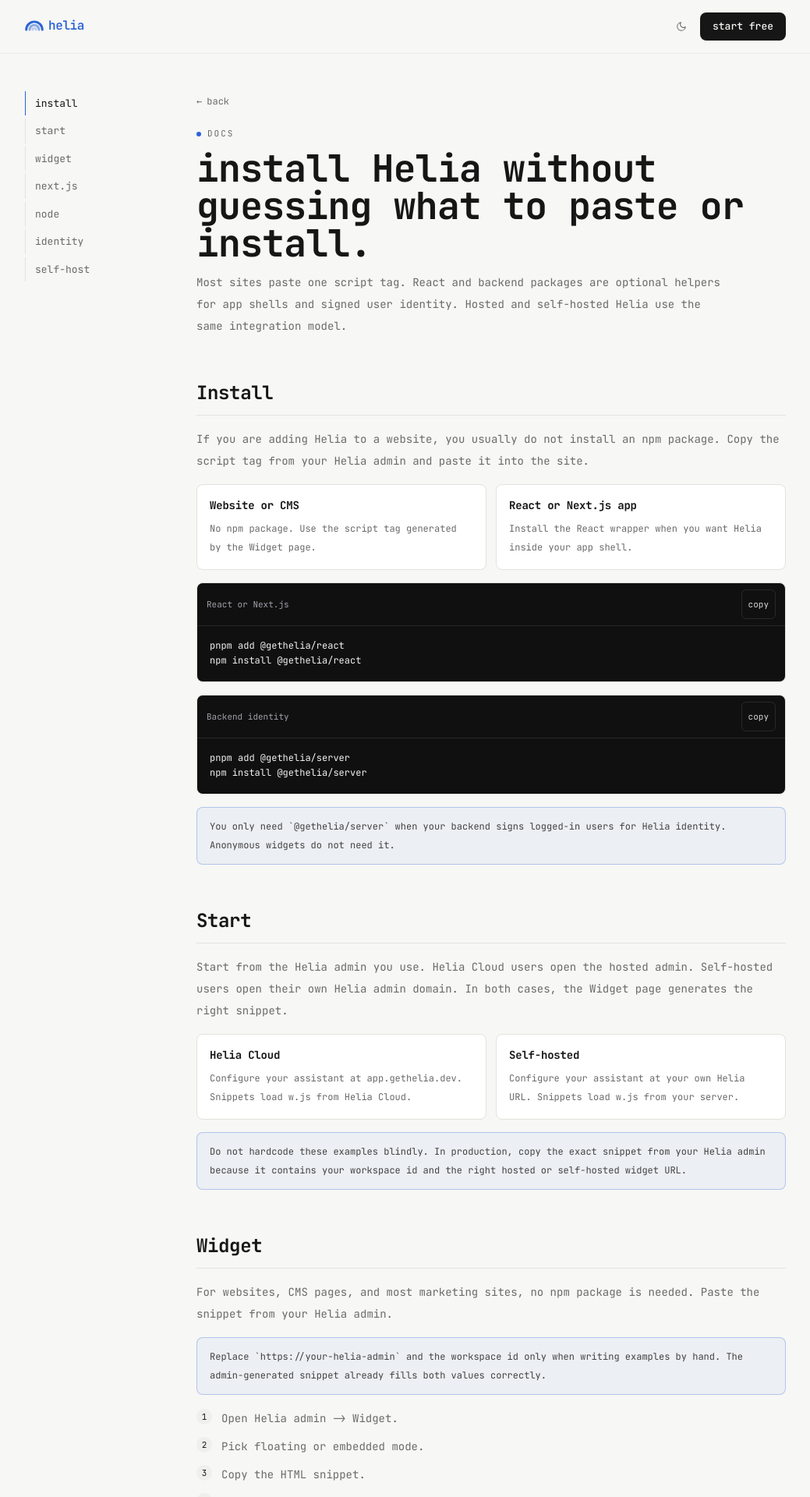
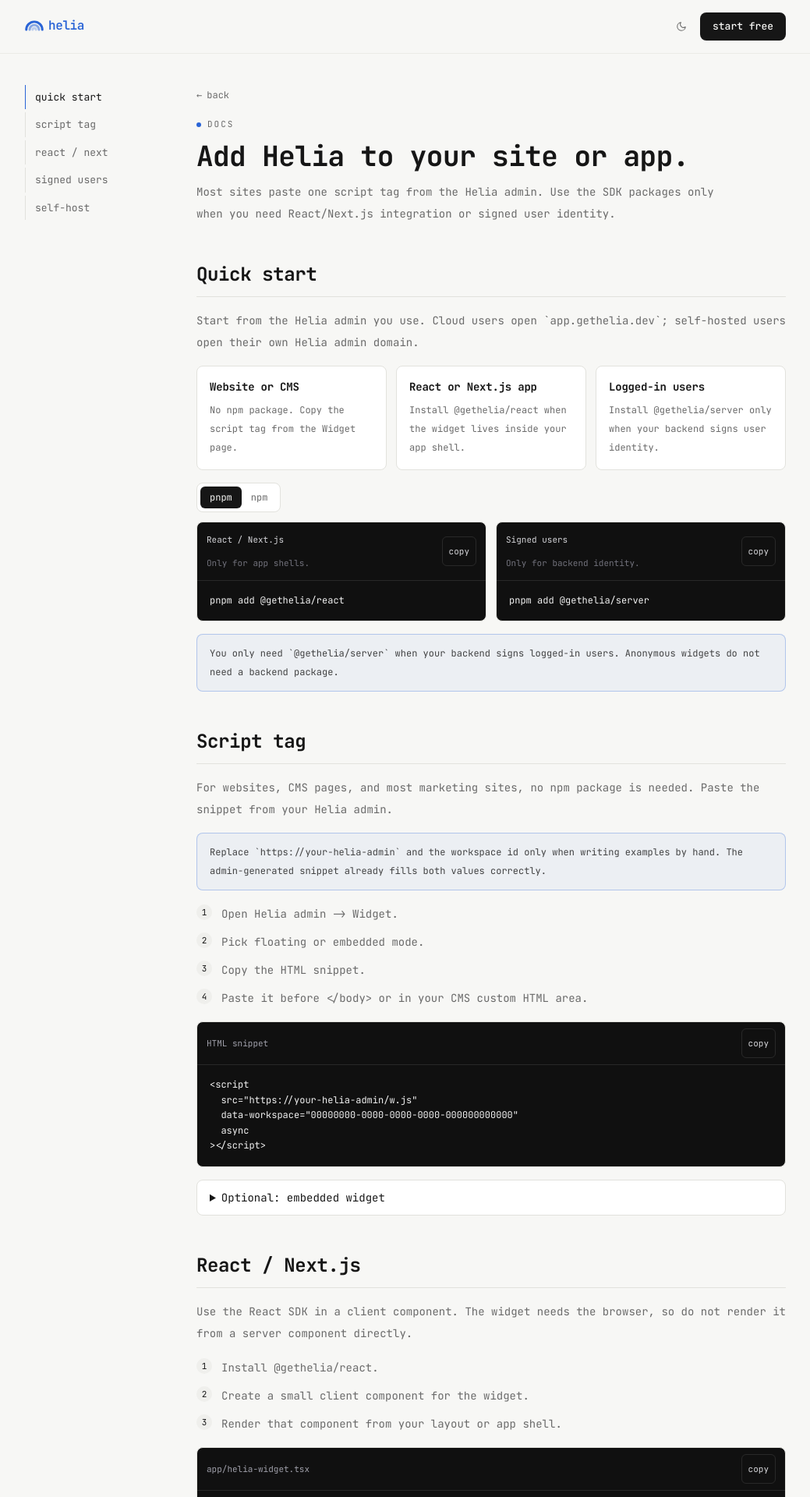
Before and after one commit to snowztech/helia, a Next.js app in the folder apps/landing/: page /docs in a window 1280 px wide. Shown: the top 1920 px of the page at 78% size, without its empty margins (120-1159 px from the left). Built offline with nearby package versions, Linux system fonts and the light colour scheme.

Commit message:
update docs

```diff
--- /dev/null
+++ b/apps/landing/src/app/docs/install-commands.tsx
@@ -0,0 +1,87 @@
+"use client";
+
+import { useState } from "react";
+import { CopyCode } from "./copy-code";
+
+const packageManagers = ["pnpm", "npm"] as const;
+
+type PackageManager = (typeof packageManagers)[number];
+
+const commands: Record<PackageManager, { react: string; server: string }> = {
+  pnpm: {
+    react: "pnpm add @gethelia/react",
+    server: "pnpm add @gethelia/server",
+  },
+  npm: {
+    react: "npm install @gethelia/react",
+    server: "npm install @gethelia/server",
+  },
+};
+
+export function InstallCommands() {
+  const [manager, setManager] = useState<PackageManager>("pnpm");
+
+  return (
+    <div className="space-y-3">
+      <div
+        className="inline-flex rounded-lg border border-line bg-card p-1"
+        aria-label="Package manager"
+      >
+        {packageManagers.map((option) => (
+          <button
+            key={option}
+            type="button"
+            onClick={() => setManager(option)}
+            aria-pressed={manager === option}
+            className={[
+              "rounded-md px-3 py-1.5 text-xs transition-colors",
+              manager === option
+                ? "bg-fg text-bg"
+                : "text-muted hover:bg-muted-bg hover:text-fg",
+            ].join(" ")}
+          >
+            {option}
+          </button>
+        ))}
+      </div>
+
+      <div className="grid gap-3 md:grid-cols-2">
+        <InstallCommand
+          title="React / Next.js"
+          note="Only for app shells."
+          command={commands[manager].react}
+        />
+        <InstallCommand
+          title="Signed users"
+          note="Only for backend identity."
+          command={commands[manager].server}
+        />
+      </div>
+    </div>
+  );
+}
+
+function InstallCommand({
+  title,
+  note,
+  command,
+}: {
+  title: string;
+  note: string;
+  command: string;
+}) {
+  return (
+    <div className="overflow-hidden rounded-lg border border-line bg-[#101010]">
+      <div className="flex items-center justify-between gap-3 border-b border-white/10 px-3 py-2">
+        <div>
+          <p className="text-[11px] text-zinc-300">{title}</p>
+          <p className="mt-0.5 text-[11px] text-zinc-500">{note}</p>
+        </div>
+        <CopyCode code={command} />
+      </div>
+      <pre className="overflow-x-auto p-4 text-[12px] leading-relaxed text-[#f2f2f2]">
+        <code>{command}</code>
+      </pre>
+    </div>
+  );
+}
--- a/apps/landing/src/app/docs/page.tsx
+++ b/apps/landing/src/app/docs/page.tsx
@@ -5,6 +5,7 @@
 import { ThemeToggle } from "../_components/theme-toggle";
 import { CopyCode } from "./copy-code";
 import { DocsNav } from "./docs-nav";
+import { InstallCommands } from "./install-commands";
 
 const SITE_URL = process.env.NEXT_PUBLIC_SITE_URL ?? "https://gethelia.dev";
 const APP_URL = process.env.NEXT_PUBLIC_APP_URL ?? "https://app.gethelia.dev";
@@ -17,12 +18,10 @@
 };
 
 const sections = [
-  { id: "install", label: "install" },
-  { id: "start", label: "start" },
-  { id: "widget", label: "widget" },
-  { id: "next", label: "next.js" },
-  { id: "node", label: "node" },
-  { id: "identity", label: "identity" },
+  { id: "start", label: "quick start" },
+  { id: "script-tag", label: "script tag" },
+  { id: "react", label: "react / next" },
+  { id: "identity", label: "signed users" },
   { id: "self-host", label: "self-host" },
 ];
 
@@ -48,13 +47,13 @@
         </div>
       </header>
 
-      <main className="mx-auto grid max-w-5xl gap-10 px-6 py-12 lg:grid-cols-[180px_1fr]">
+      <main className="mx-auto grid max-w-5xl gap-10 px-6 py-10 lg:grid-cols-[180px_1fr]">
         <aside className="hidden lg:block">
           <DocsNav sections={sections} />
         </aside>
 
-        <div className="min-w-0 space-y-14">
-          <section className="space-y-5">
+        <div className="min-w-0 space-y-12">
+          <section className="space-y-4">
             <Link
               href="/"
               className="inline-flex items-center gap-1.5 text-xs text-muted transition-colors hover:text-fg"
@@ -63,73 +62,45 @@
             </Link>
             <div className="space-y-3">
               <p className="eyebrow">docs</p>
-              <h1 className="max-w-3xl text-4xl tracking-tight md:text-5xl">
-                install Helia without guessing what to paste or install.
+              <h1 className="max-w-3xl text-3xl tracking-tight md:text-4xl">
+                Add Helia to your site or app.
               </h1>
               <p className="max-w-2xl text-sm leading-7 text-muted">
-                Most sites paste one script tag. React and backend packages are
-                optional helpers for app shells and signed user identity. Hosted
-                and self-hosted Helia use the same integration model.
+                Most sites paste one script tag from the Helia admin. Use the
+                SDK packages only when you need React/Next.js integration or
+                signed user identity.
               </p>
             </div>
           </section>
 
-          <DocSection id="install" title="Install">
+          <DocSection id="start" title="Quick start">
             <p>
-              If you are adding Helia to a website, you usually do not install
-              an npm package. Copy the script tag from your Helia admin and
-              paste it into the site.
+              Start from the Helia admin you use. Cloud users open
+              `app.gethelia.dev`; self-hosted users open their own Helia admin
+              domain.
             </p>
-            <div className="grid gap-3 md:grid-cols-2">
+            <div className="grid gap-3 md:grid-cols-3">
               <InfoCard
                 title="Website or CMS"
-                text="No npm package. Use the script tag generated by the Widget page."
+                text="No npm package. Copy the script tag from the Widget page."
               />
               <InfoCard
                 title="React or Next.js app"
-                text="Install the React wrapper when you want Helia inside your app shell."
+                text="Install @gethelia/react when the widget lives inside your app shell."
+              />
+              <InfoCard
+                title="Logged-in users"
+                text="Install @gethelia/server only when your backend signs user identity."
               />
             </div>
-            <CodeBlock
-              title="React or Next.js"
-              code={`pnpm add @gethelia/react
-npm install @gethelia/react`}
-            />
-            <CodeBlock
-              title="Backend identity"
-              code={`pnpm add @gethelia/server
-npm install @gethelia/server`}
-            />
+            <InstallCommands />
             <Callout>
               You only need `@gethelia/server` when your backend signs logged-in
-              users for Helia identity. Anonymous widgets do not need it.
+              users. Anonymous widgets do not need a backend package.
             </Callout>
           </DocSection>
 
-          <DocSection id="start" title="Start">
-            <p>
-              Start from the Helia admin you use. Helia Cloud users open the
-              hosted admin. Self-hosted users open their own Helia admin domain.
-              In both cases, the Widget page generates the right snippet.
-            </p>
-            <div className="grid gap-3 md:grid-cols-2">
-              <InfoCard
-                title="Helia Cloud"
-                text="Configure your assistant at app.gethelia.dev. Snippets load w.js from Helia Cloud."
-              />
-              <InfoCard
-                title="Self-hosted"
-                text="Configure your assistant at your own Helia URL. Snippets load w.js from your server."
-              />
-            </div>
-            <Callout>
-              Do not hardcode these examples blindly. In production, copy the
-              exact snippet from your Helia admin because it contains your
-              workspace id and the right hosted or self-hosted widget URL.
-            </Callout>
-          </DocSection>
-
-          <DocSection id="widget" title="Widget">
+          <DocSection id="script-tag" title="Script tag">
             <p>
               For websites, CMS pages, and most marketing sites, no npm package
               is needed. Paste the snippet from your Helia admin.
@@ -155,7 +126,8 @@
   async
 ></script>`}
             />
-            <p>
+            <Details title="Optional: embedded widget">
+              <p className="mb-3">
                 Embedded mode mounts the chat inside a container. Give the
                 container a height or the widget will collapse.
               </p>
@@ -170,9 +142,10 @@
   async
 ></script>`}
               />
+            </Details>
           </DocSection>
 
-          <DocSection id="next" title="Next.js">
+          <DocSection id="react" title="React / Next.js">
             <p>
               Use the React SDK in a client component. The widget needs the
               browser, so do not render it from a server component directly.
@@ -211,54 +184,21 @@
             />
           </DocSection>
 
-          <DocSection id="node" title="Node">
+          <DocSection id="identity" title="Signed users">
             <p>
-              Use the server package from a backend route after your own auth
-              has identified the current user. The package signs identity data;
-              it does not replace your auth system.
-            </p>
-            <CodeBlock
-              title="Express endpoint"
-              code={`import express from "express";
-import { signIdentity } from "@gethelia/server";
-
-const app = express();
-
-app.get("/api/helia/token", requireAuth, (req, res) => {
-  res.json(
-    signIdentity(
-      { id: req.user.id, name: req.user.name },
-      process.env.HELIA_IDENTITY_SECRET!,
-    ),
-  );
-});`}
-            />
-            <p>
-              Connect that endpoint to either the script tag or the React
-              widget using `tokenEndpoint`.
-            </p>
-            <CodeBlock
-              title="React widget with Node token endpoint"
-              code={`<HeliaWidget
-  workspace="${workspaceId}"
-  tokenEndpoint="/api/helia/token"
-/>`}
-            />
-          </DocSection>
-
-          <DocSection id="identity" title="Identity">
-            <p>
-              Identity is for logged-in products. Your backend signs the
-              current user; Helia verifies that signature before the chat turn.
-              This works the same on Helia Cloud and self-hosted Helia.
+              Use signed identity when Helia should know who is chatting. Your
+              backend returns a signed identity for the current user; Helia
+              verifies that signature on chat requests. This works the same on
+              Helia Cloud and self-hosted Helia.
             </p>
             <StepList
               items={[
+                "Install @gethelia/server in your backend.",
                 "Generate an identity secret in Helia Settings.",
-                "Store it as HELIA_IDENTITY_SECRET in your backend.",
-                "Add a token endpoint that returns signIdentity(...).",
-                "Connect tokenEndpoint to the widget.",
-                "Enable Reject anonymous chats after signed traffic works.",
+                "Store it as HELIA_IDENTITY_SECRET on the server.",
+                "Return signIdentity(...) from a token endpoint after your own auth resolves the user.",
+                "Pass tokenEndpoint to the React widget or data-token-endpoint to the script tag.",
+                "Enable Reject anonymous chats only after signed traffic works.",
               ]}
             />
             <CodeBlock
@@ -297,6 +237,24 @@
   async
 ></script>`}
             />
+            <Details title="Optional: Express endpoint">
+              <CodeBlock
+                title="Node / Express"
+                code={`import express from "express";
+import { signIdentity } from "@gethelia/server";
+
+const app = express();
+
+app.get("/api/helia/token", requireAuth, (req, res) => {
+  res.json(
+    signIdentity(
+      { id: req.user.id, name: req.user.name },
+      process.env.HELIA_IDENTITY_SECRET!,
+    ),
+  );
+});`}
+              />
+            </Details>
           </DocSection>
 
           <DocSection id="self-host" title="Self-host">
@@ -376,6 +334,21 @@
   );
 }
 
+function Details({
+  title,
+  children,
+}: {
+  title: string;
+  children: React.ReactNode;
+}) {
+  return (
+    <details className="rounded-lg border border-line bg-card px-4 py-3">
+      <summary className="cursor-pointer text-sm text-fg">{title}</summary>
+      <div className="mt-3">{children}</div>
+    </details>
+  );
+}
+
 function CodeBlock({ code, title }: { code: string; title?: string }) {
   return (
     <div className="overflow-hidden rounded-lg border border-line bg-[#101010]">
```
Also changed, not shown: 1 other file (tests, documents, lock files or other folders). Lines whose indentation alone changed are shown as unchanged.
